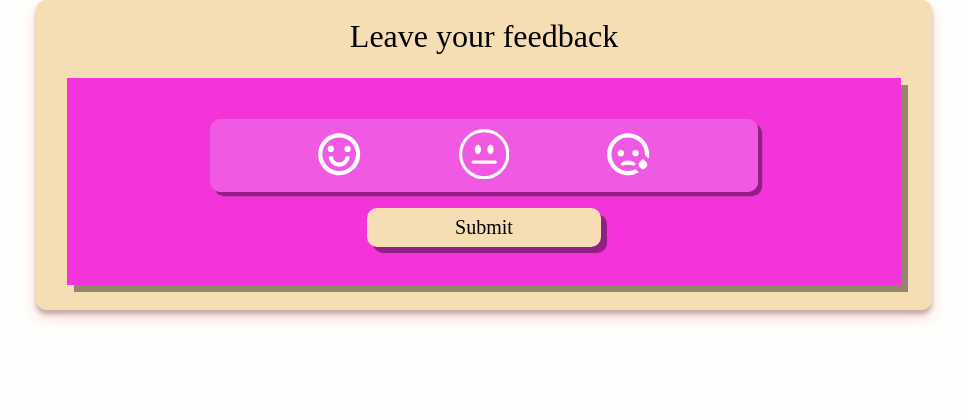
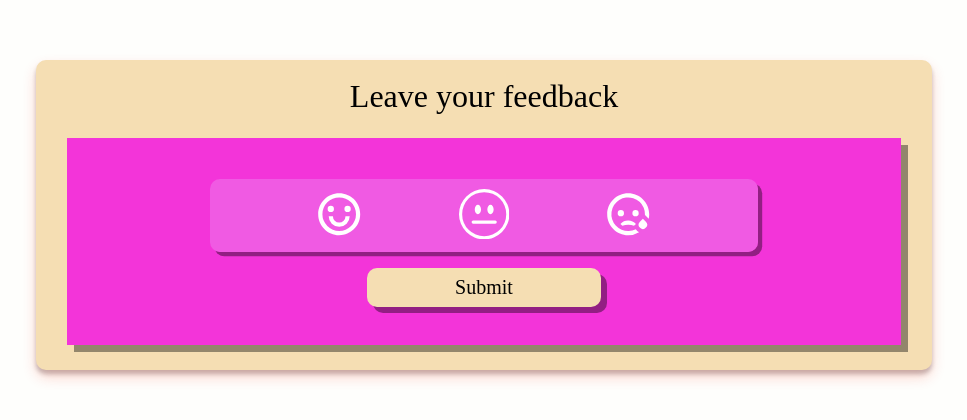
Before and after one commit to Iryna-Artymuk/goit-react-hw-02-feedback, a React (Create React App) app: page / in a window 1280 px wide. Shown: the top 420 px of the page, without its empty margins (156-1123 px from the left). Built offline with nearby package versions, Linux system fonts and the light colour scheme.

Commit message:
Update index.css

```diff
--- a/src/index.css
+++ b/src/index.css
@@ -39,6 +39,7 @@ body {
   -moz-text-size-adjust: 100%;
   -webkit-text-size-adjust: 100%;
   background-color: #fefefc;
+  padding-top: 30px;
 }
 input,
 button,
```
